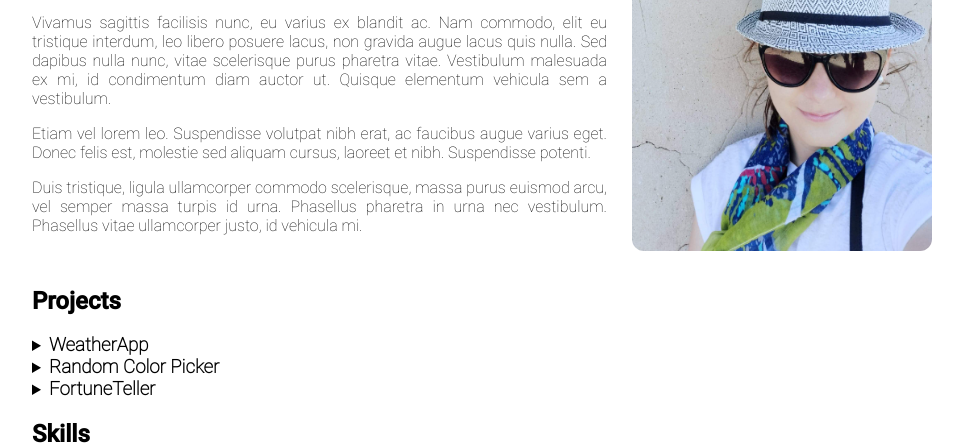
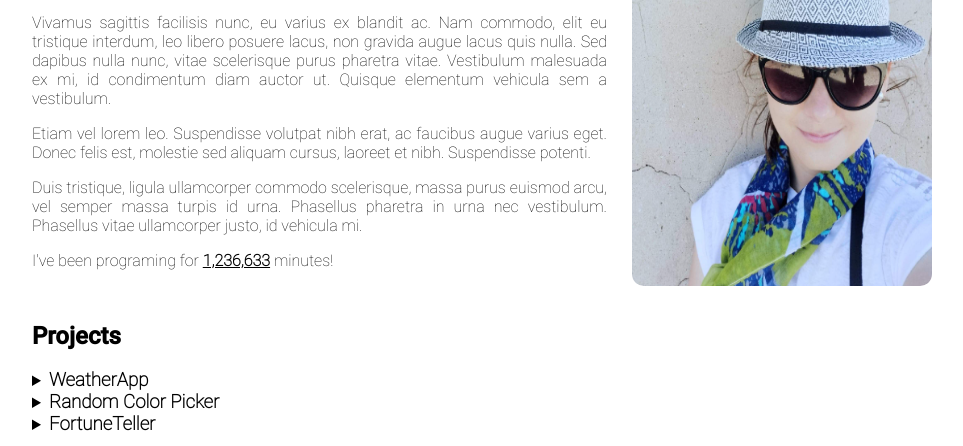
Before and after one commit to kaguya-ma/portfolio, a plain HTML site: page index.html in a window 1280 px wide. Shown: the part 225-671 px from the top of the page, without its empty margins (158-1121 px from the left). Drawn offline with Linux system fonts and the light colour scheme.

Commit message:
Add JS file

```diff
--- a/index.html
+++ b/index.html
@@ -4,8 +4,9 @@
 	<title>About Me</title>
 	<link rel="stylesheet" type="text/css" href="style.css">
 	<link rel="stylesheet" href="https://pro.fontawesome.com/releases/v5.10.0/css/all.css" integrity="sha384-AYmEC3Yw5cVb3ZcuHtOA93w35dYTsvhLPVnYs9eStHfGJvOvKxVfELGroGkvsg+p" crossorigin="anonymous"/>
+	<script src="scripts/script.js"></script>
 </head>
-<body>
+<body onload="codingTimer()">
 	<header>
 		<nav>
 			<h2>Marlena Chudziak</h2>
@@ -26,6 +27,7 @@
 						<p>Vivamus sagittis facilisis nunc, eu varius ex blandit ac. Nam commodo, elit eu tristique interdum, leo libero posuere lacus, non gravida augue lacus quis nulla. Sed dapibus nulla nunc, vitae scelerisque purus pharetra vitae. Vestibulum malesuada ex mi, id condimentum diam auctor ut. Quisque elementum vehicula sem a vestibulum.</p>
 						<p>Etiam vel lorem leo. Suspendisse volutpat nibh erat, ac faucibus augue varius eget. Donec felis est, molestie sed aliquam cursus, laoreet et nibh. Suspendisse potenti.</p>
 						<p>Duis tristique, ligula ullamcorper commodo scelerisque, massa purus euismod arcu, vel semper massa turpis id urna. Phasellus pharetra in urna nec vestibulum. Phasellus vitae ullamcorper justo, id vehicula mi.</p>
+					    <p>I've been programing for <b><u><span id="difference">0</span></b></u> minutes!</p>
 				</div>
 				<img alt="Image of me" src="Images/marlenka.png">
 			</div>
--- /dev/null
+++ b/scripts/script.js
@@ -0,0 +1,11 @@
+function codingTimer() {
+    setInterval( () => {
+        let startCodingDate = new Date("01-02-2019")
+        let now = new Date()
+        let difference = Math.floor((now.getTime() - startCodingDate.getTime())  / 60000)
+        let intlNumberFormatter = new Intl.NumberFormat("en-GB")
+        document.querySelector('#difference').innerHTML=String(intlNumberFormatter.format(difference))
+    }, 1000)
+
+
+}
```
